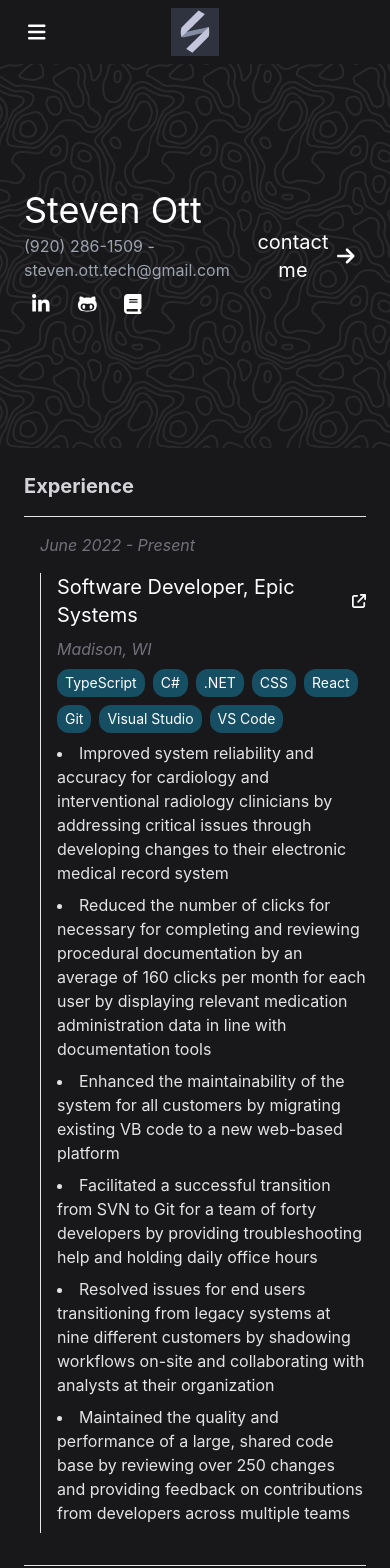
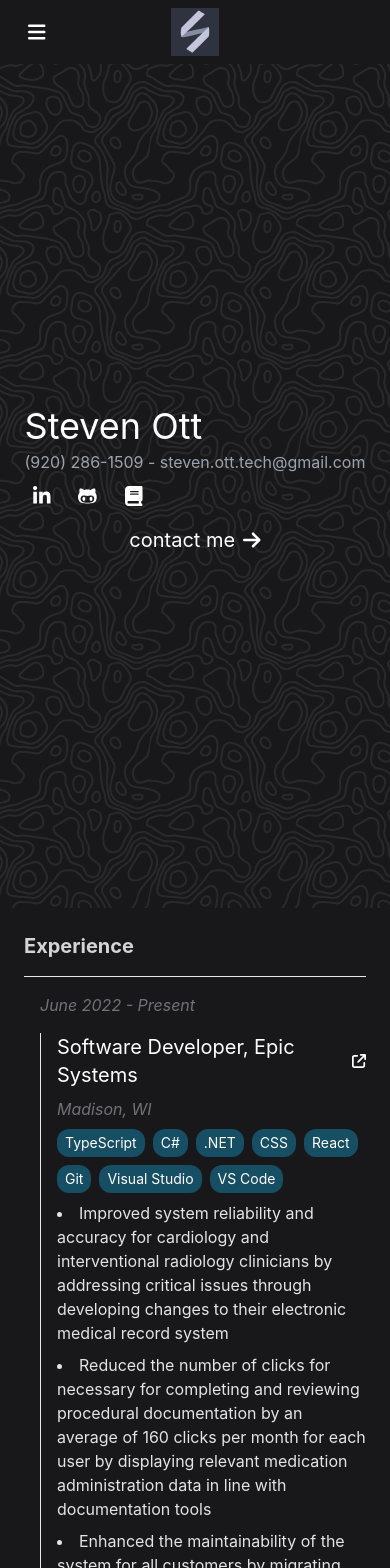
Before and after one commit to stuott/my-portfolio, a React (Create React App) app: page / in a window 390 px wide. Shown: the top 1568 px of the page. Built offline with nearby package versions, Linux system fonts and the light colour scheme.

Commit message:
Update display for home page

```diff
--- a/src/components/home/Intro.tsx
+++ b/src/components/home/Intro.tsx
@@ -32,8 +32,8 @@
 
 export default function Intro() {
   return (
-    <Section id="intro" className="h-96">
-      <div className="flex justify-between items-center my-auto">
+    <Section id="intro" className="h-screen sm:h-96">
+      <div className="flex flex-col sm:flex-row justify-between items-center my-auto">
         <div className="grid gap-1">
           <h1 className="text-white text-4xl md:text-5xl">Steven Ott</h1>
           <p className="text-gray-400">
--- a/src/data/experience.json
+++ b/src/data/experience.json
@@ -14,7 +14,7 @@
         "Reduced the number of clicks for necessary for completing and reviewing procedural documentation by an average of 160 clicks per month for each user by displaying relevant medication administration data in line with documentation tools",
         "Enhanced the maintainability of the system for all customers by migrating existing VB code to a new web-based platform",
         "Facilitated a successful transition from SVN to Git for a team of forty developers by providing troubleshooting help and holding daily office hours",
-        "Resolved issues for end users transitioning from legacy systems at nine different customers by shadowing workflows on-site and collaborating with analysts at their organization",
+        "Resolved issues for end users transitioning from legacy systems at ten different customers by shadowing workflows on-site and collaborating with analysts at their organization",
         "Maintained the quality and performance of a large, shared code base by reviewing over 250 changes and providing feedback on contributions from developers across multiple teams"
       ],
       "skills": [
```
